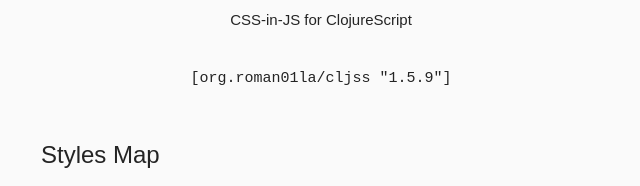
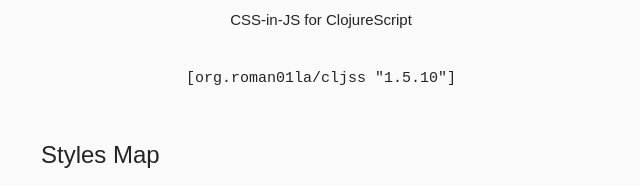
Before and after one commit to clj-commons/cljss, a plain HTML site: page index.html in a window 1280 px wide. Shown: the part 194-380 px from the top of the page, 319-959 px from the left. Drawn offline with Linux system fonts and the light colour scheme.

Commit message:
Update index.html

```diff
--- a/index.html
+++ b/index.html
@@ -162,7 +162,7 @@
       <a href="https://github.com/roman01la/cljss"><img src="logo.png" alt="" class="logo"></a>
       <h1><a href="https://github.com/roman01la/cljss">Clojure Style Sheets</a></h1>
       <p><small>CSS-in-JS for ClojureScript</small></p>
-      <p><small><code>[org.roman01la/cljss "1.5.9"]</code></small></p>
+      <p><small><code>[org.roman01la/cljss "1.5.10"]</code></small></p>
     </header>
     <main class="page-content">
       <div class="example">
```
